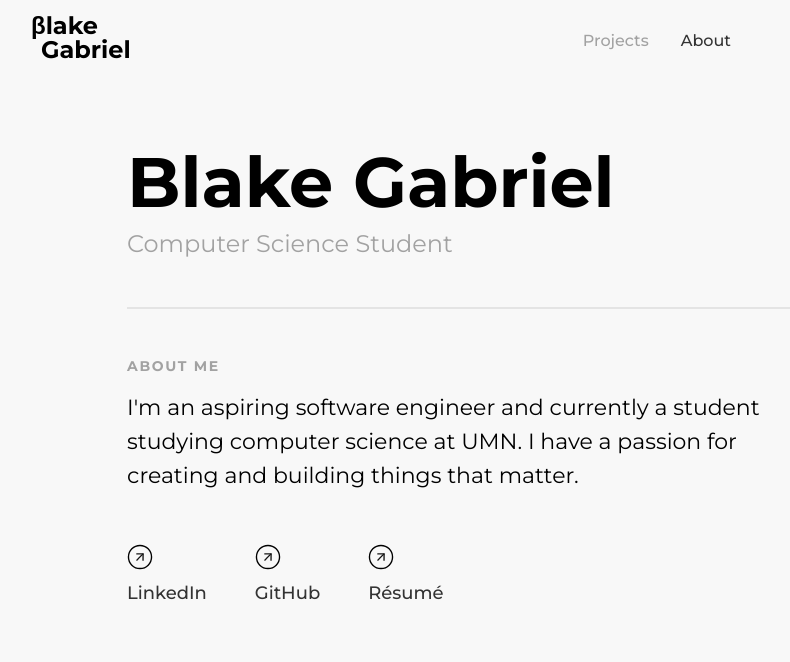
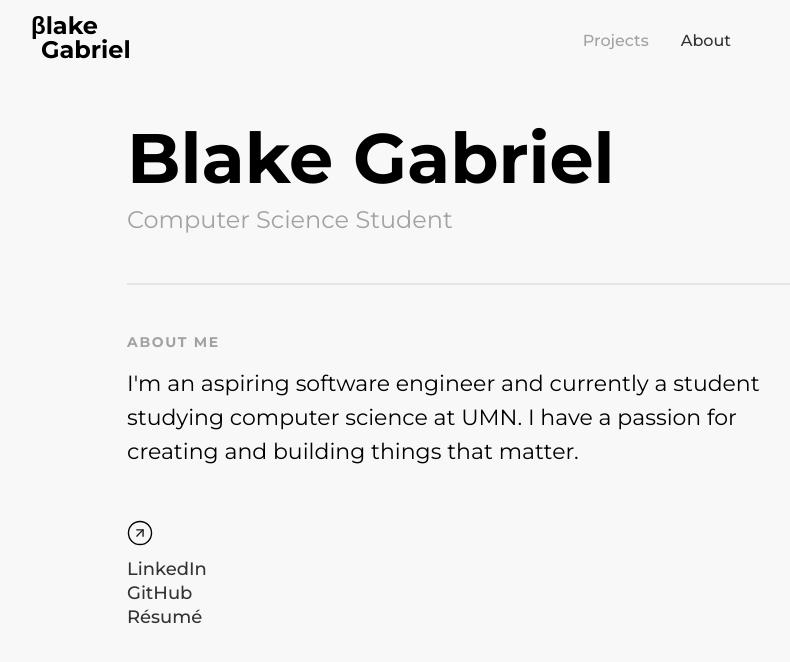
Before and after one commit to Buhlahkay0/portfolio, a plain HTML site: page about.html in a window 1280 px wide. Shown: the whole page, without its empty margins (33-823 px from the left). Drawn offline with nearby package versions, Linux system fonts and the light colour scheme.

Commit message:
update about page links layout and mixflix page styling

```diff
--- a/about.css
+++ b/about.css
@@ -56,13 +56,5 @@
 
 .about-links {
   display: flex;
-  gap: 3rem;
-  align-items: flex-start;
+  flex-direction: column;
 }
-
-.about-link {
-  display: flex;
-  flex-direction: column;
-  color: var(--defaultgray);
-  text-decoration: none;
-}
--- a/about.html
+++ b/about.html
@@ -42,17 +42,15 @@
         I'm an aspiring software engineer and currently a student studying computer science at UMN. I have a passion for creating and building things that matter.
       </div>
 
-      <div class="about-links">
-        <a href="https://www.linkedin.com/in/blake-gabriel/" target="_blank" class="about-link" id="link-linkedin">
-          <div class="lottie-animation-3" id="lottie-linkedin"></div>
+      <div class="about-links" id="about-links-area">
+        <div class="lottie-animation-3" id="lottie-links"></div>
+        <a href="https://www.linkedin.com/in/blake-gabriel/" target="_blank" class="footer-link">
           <div class="text-block">LinkedIn</div>
         </a>
-        <a href="https://github.com/Buhlahkay0" target="_blank" class="about-link" id="link-github">
-          <div class="lottie-animation-3" id="lottie-github"></div>
+        <a href="https://github.com/Buhlahkay0" target="_blank" class="footer-link">
           <div class="text-block">GitHub</div>
         </a>
-        <a href="docs/Blake Gabriel 2026 Resume 2sp.pdf" target="_blank" class="about-link" id="link-resume">
-          <div class="lottie-animation-3" id="lottie-resume"></div>
+        <a href="docs/Blake Gabriel 2026 Resume 2sp.pdf" target="_blank" class="footer-link">
           <div class="text-block">Résumé</div>
         </a>
       </div>
--- a/about.js
+++ b/about.js
@@ -24,11 +24,6 @@
     });
   }
 
-  const diagLinkedin = makeLottie('lottie-linkedin', 'animations/diagonal-arrow.json');
-  const diagGithub   = makeLottie('lottie-github',   'animations/diagonal-arrow.json');
-  const diagResume   = makeLottie('lottie-resume',   'animations/diagonal-arrow.json');
-
-  addHover('link-linkedin', diagLinkedin);
-  addHover('link-github',   diagGithub);
-  addHover('link-resume',   diagResume);
+  const diagLinks = makeLottie('lottie-links', 'animations/diagonal-arrow.json');
+  addHover('about-links-area', diagLinks);
 });
```
